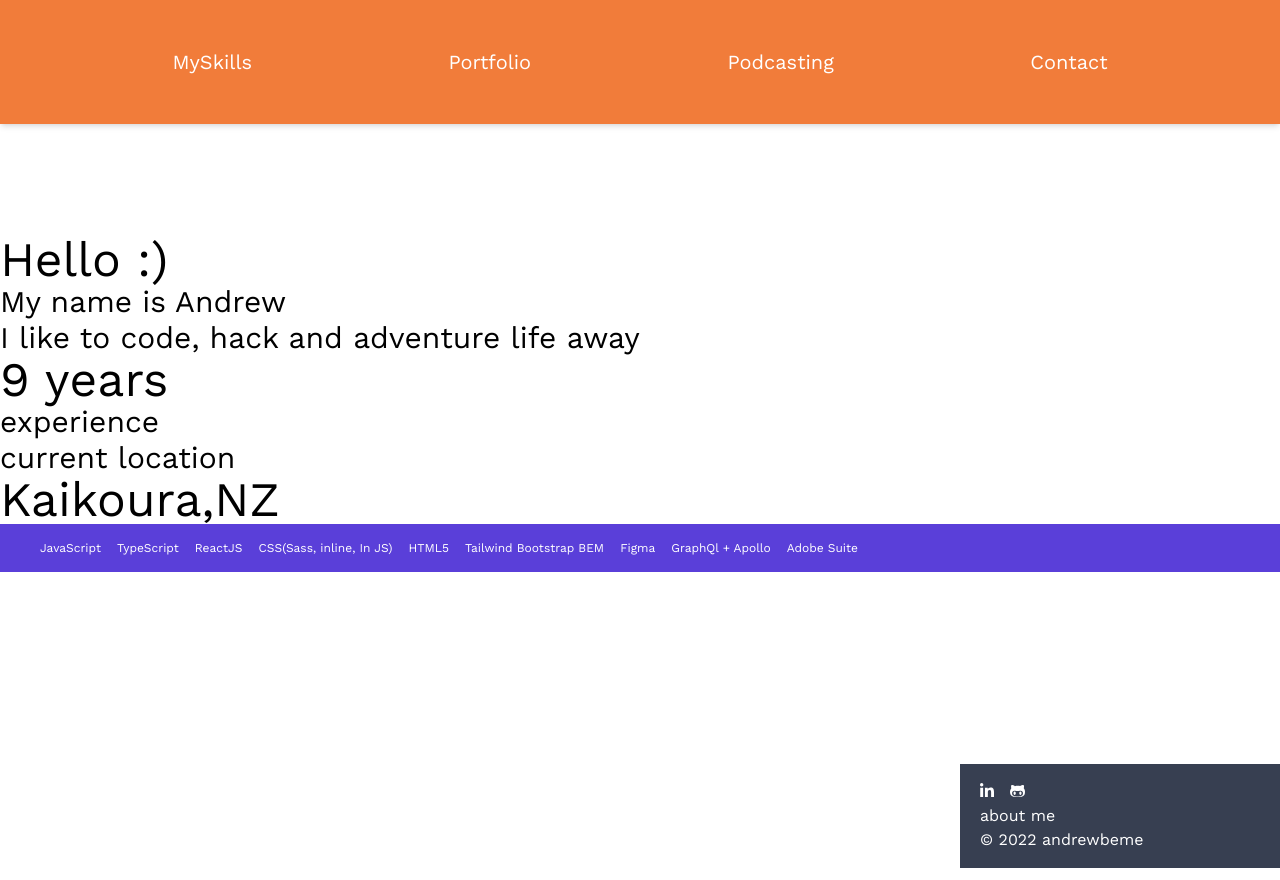
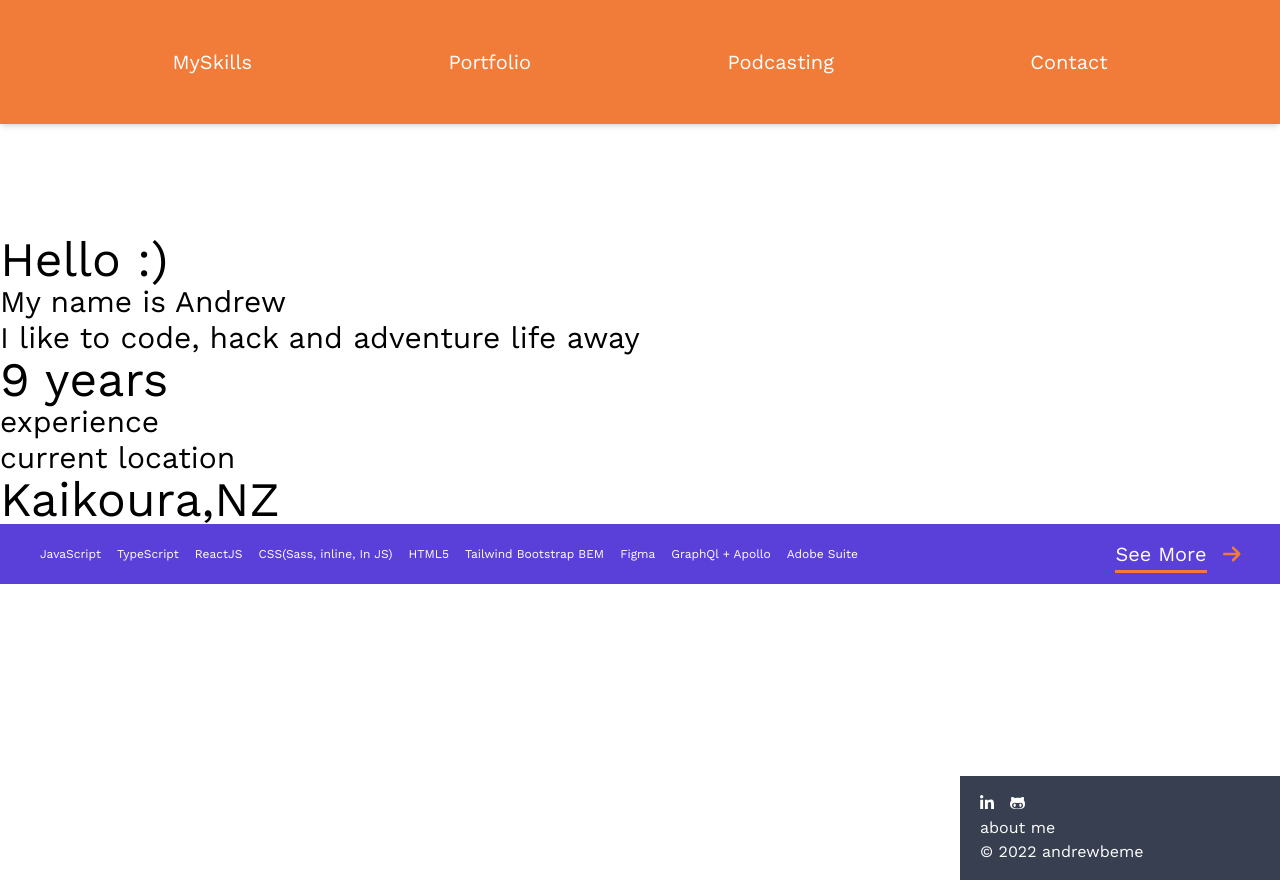
Before and after one commit to andrew-os/andrewbe-new, a Next.js app in the folder andrewbe-me/: page / in a window 1280 px wide. Built offline with nearby package versions, Linux system fonts and the light colour scheme.

Commit message:
button component and button with link component

```diff
--- /dev/null
+++ b/andrewbe-me/components/Button.tsx
@@ -0,0 +1,42 @@
+import Link from "next/link"
+import { FontAwesomeIcon } from '@fortawesome/react-fontawesome'
+import { faArrowRight } from '@fortawesome/free-solid-svg-icons'
+
+interface ButtonProps{
+  onClick: React.MouseEventHandler<HTMLButtonElement>;
+  text: string
+  hasArrow?: boolean
+  secondaryColor?: boolean
+  classes?: string
+  isLink: boolean
+  href?: string
+
+}
+
+function LinkButton({href, title, hasArrow, classes}){
+  return (
+    <Link href={`/${href}`}>
+      <a className={`${classes}`}>
+        <span className="inline border-b-3 border-primary pb-1">{title}</span>
+      {hasArrow ? (
+        <span className="ml-4"><FontAwesomeIcon icon={faArrowRight } className="text-primary" /></span>
+      ) : (
+          null
+      )}
+      </a>
+    </Link>
+
+  )
+}
+
+export default function Button({isLink, onClick, text, href, classes, hasArrow, secondaryColor = false }: ButtonProps) {
+  return (
+    isLink ? (
+      <LinkButton href={href} title={text} hasArrow={hasArrow} classes={classes} />
+    ) :(
+    <button className={`${classes} ${secondaryColor ? `bg-secondary` : `bg-orange`}`} onClick={onClick}>
+      {text}
+      </button>
+    )
+  )
+}
--- a/andrewbe-me/components/KeySkillList.tsx
+++ b/andrewbe-me/components/KeySkillList.tsx
@@ -1,16 +1,23 @@
 import { homeSkillList } from "../utils/content"
 import SkillListItem from "./SkillListItem"
+import Button from "./Button"
 
+function clickTest() {
+  console.log("TEST TEST")
+}
 export default function KeySkillList(){
     return (
-        <div className="bg-secondary py-4">
-            <ul className="flex flex-row px-10">
+      <div className="bg-secondary py-4 flex flex-row justify-between">
+            <ul className="flex flex-row items-center px-10">
                 {homeSkillList.map(({title}) => (
-                    <li key={title}>
+                    <li className="flex " key={title}>
                         <SkillListItem title={title}  />
                     </li>
                 ))}
-            </ul>
+          </ul>
+        <div>
+          <Button classes="bg-secondary py-4 mr-10 text-white text-xl" isLink={true} hasArrow={true} text="See More" href="myskills" onClick={clickTest} />
         </div>
+      </div>
     )
 }
--- /dev/null
+++ b/andrewbe-me/components/LinkButton.tsx
@@ -0,0 +1,24 @@
+import { FontAwesomeIcon } from '@fortawesome/react-fontawesome'
+import { faArrowRight } from '@fortawesome/free-solid-svg-icons'
+
+interface LinkButtonProps{
+  onClick: React.MouseEventHandler<HTMLButtonElement>;
+  text: string
+  hasArrow?: boolean
+  secondaryColor?: boolean
+  classes?: string[]
+
+}
+
+export default function LinkButton({onClick, text, classes, hasArrow, secondaryColor = false }: LinkButtonProps) {
+  return (
+    <button className={`${classes} ${secondaryColor ? `bg-secondary` : `bg-orange`}`} onClick={onClick}>
+      {text}
+      {hasArrow ? (
+        <span><FontAwesomeIcon icon={faArrowRight } /></span>
+      ) : (
+          null
+      )}
+    </button>
+  )
+}
--- a/andrewbe-me/tailwind.config.js
+++ b/andrewbe-me/tailwind.config.js
@@ -23,6 +23,9 @@ module.exports = {
       },
       borderRadius: {
         'main': '7px',
+      },
+      borderWidth: {
+        '3': '3px'
       }
     },
   },
```
